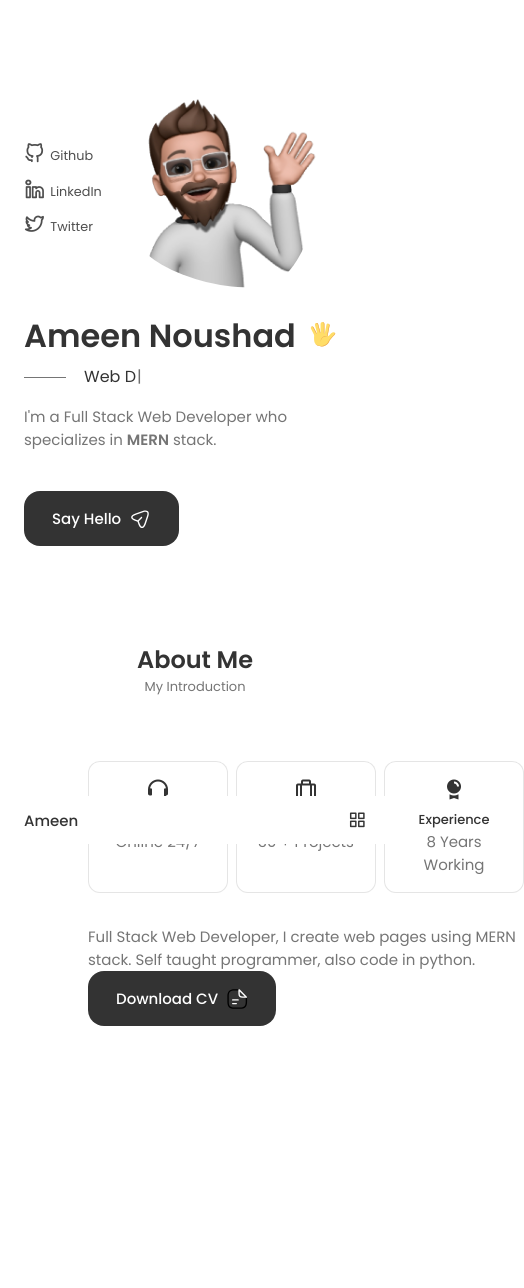
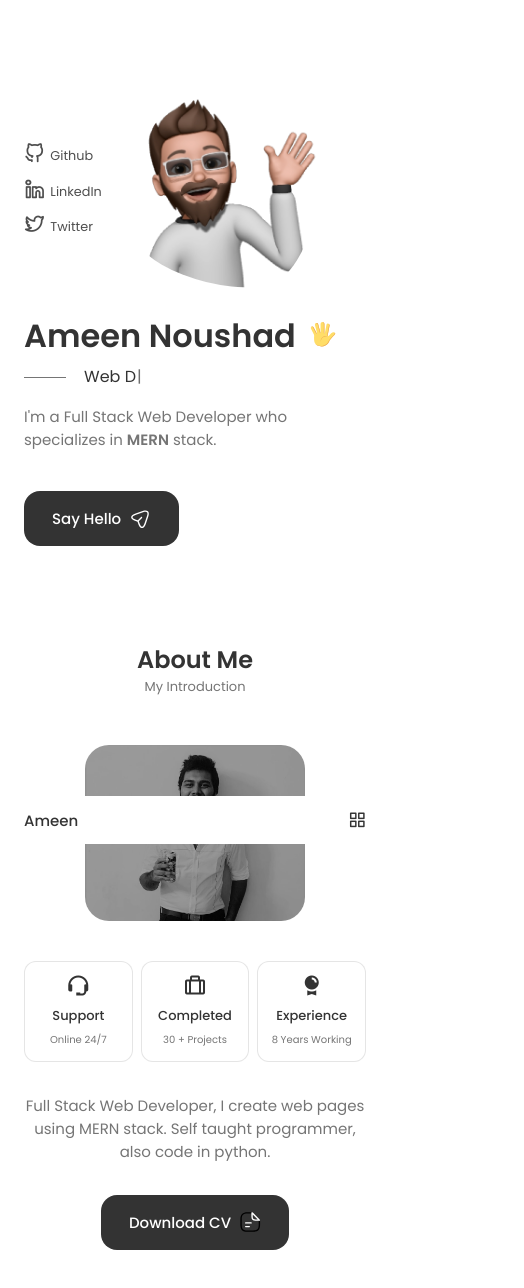
Before and after one commit to Ameen-Here/portfolio, a React (Create React App) app: page / in a window 390 px wide. Shown: the top 1288 px of the page, 524 px wide, since content can reach past the window. Before the commit the page ends 1090 px from the top, so only its background shows below. Built offline with nearby package versions, Linux system fonts and the light colour scheme.

Commit message:
Added about styles

```diff
--- a/src/App.css
+++ b/src/App.css
@@ -208,8 +208,16 @@ img {
 
 /* For medium devices */
 @media screen and (max-width: 768px) {
+  body {
+    margin: 0 0 var(--header-height) 0;
+  }
+
   .section {
     padding: 2rem 0 4rem;
+  }
+
+  .section__subtitle {
+    margin-bottom: var(--mb-3);
   }
 }
 
--- a/src/components/about/About.css
+++ b/src/components/about/About.css
@@ -36,4 +36,60 @@
 }
 
 .about__subtitle {
+  font-size: var(--tiny-font-size);
 }
+
+.about__description {
+  padding: 0 4rem 0 0;
+  margin-bottom: var(--mb-2-5);
+}
+
+/* ===================  BREAKPOINTS =================== */
+
+/* For large devices */
+@media screen and (max-width: 992px) {
+  .about__container {
+    grid-template-columns: 1fr;
+    row-gap: 2.5rem;
+  }
+
+  .about__img {
+    width: 220px;
+  }
+
+  .about__box {
+    padding: 0.75rem 0.5rem;
+  }
+
+  .about__data {
+    text-align: center;
+  }
+
+  .about__info {
+    justify-content: center;
+  }
+
+  .about__description {
+    padding: 0 5rem;
+    margin-bottom: 2rem;
+  }
+}
+
+/* For medium devices */
+
+@media screen and (max-width: 576px) {
+  .about__info {
+    grid-template-columns: repeat(3, 1fr);
+  }
+
+  .about__description {
+    padding: 0;
+  }
+}
+
+/* For small devices */
+@media screen and (max-width: 350px) {
+  .about__info {
+    grid-template-columns: repeat(2, 1fr);
+  }
+}
```
